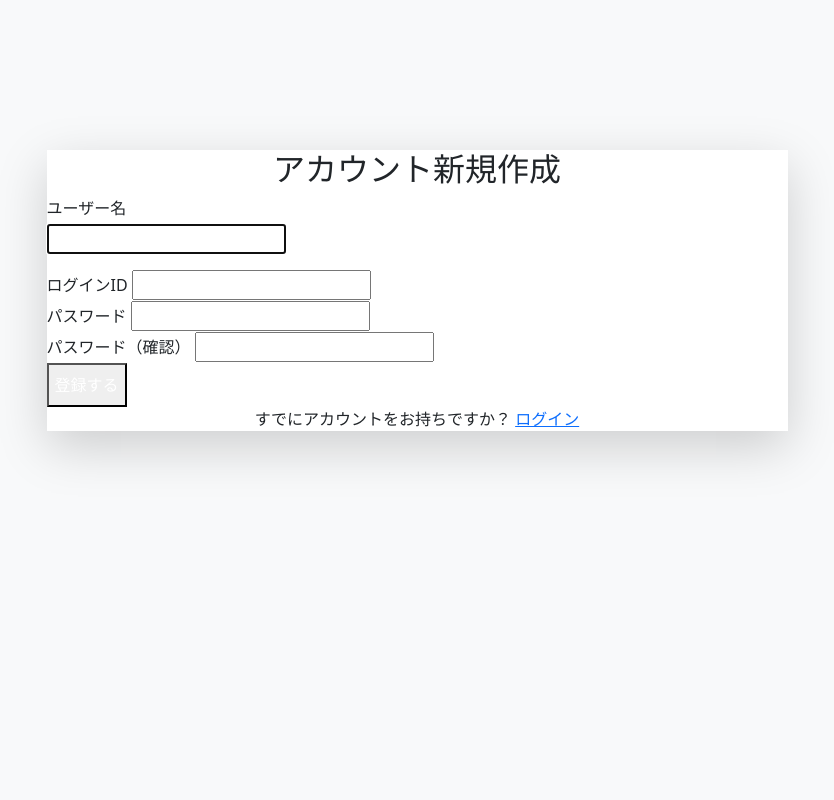
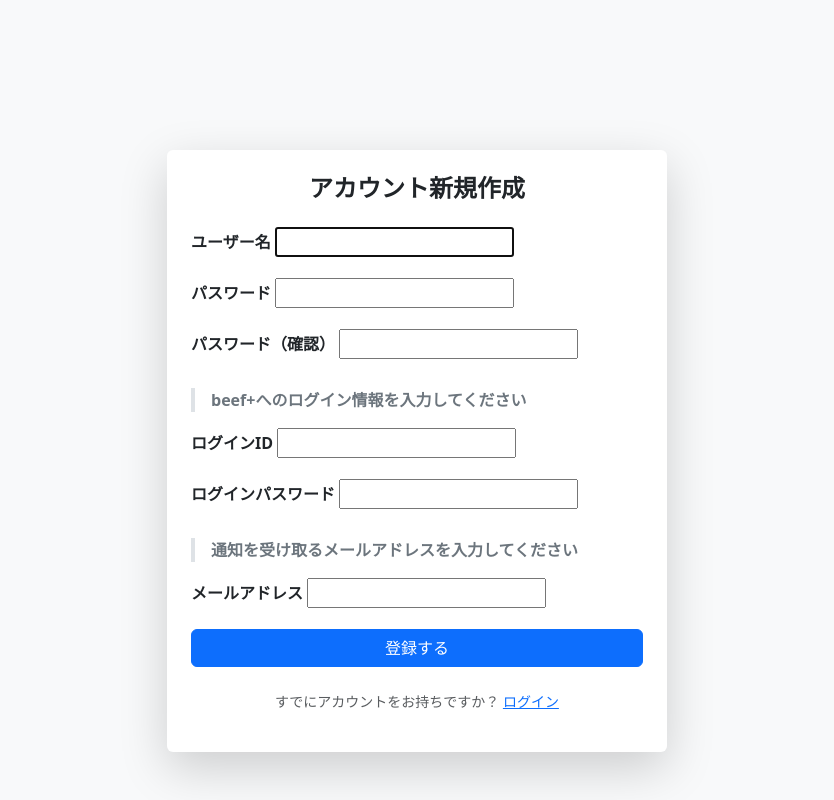
Before and after one commit to harunmu/kadai-inform, a Django app: page /account/signup/ in a window 1280 px wide. Shown: the whole page, without its empty margins (223-1057 px from the left). Run offline with Django 5.2, Linux system fonts and the light colour scheme.

Commit message:
add email

```diff
--- a/account/forms.py
+++ b/account/forms.py
@@ -9,4 +9,4 @@
 
     class Meta:
         model = User
-        fields = ('username','login_id','login_password') #パスワード以外の表示したい項目を記述
+        fields = ('username','email','login_id','login_password') #パスワード以外の表示したい項目を記述
--- a/templates/registration/signup.html
+++ b/templates/registration/signup.html
@@ -4,58 +4,82 @@
 
 
 
-    <div class="bg-white p-8 rounded-2xl shadow-lg w-full max-w-md">
-        <h2 class="text-2xl font-bold mb-6 text-center">アカウント新規作成</h2>
+<div class="bg-white p-4 rounded shadow-lg w-100" style="max-width: 500px; margin: auto;">
+  <h2 class="h4 mb-4 text-center fw-bold">アカウント新規作成</h2>
 
-        <form method="post" class="space-y-4">
+  <form method="post">
     {% csrf_token %}
 
     <!-- ユーザー名 -->
-            <div>
-                <label class="block mb-1 font-semibold">ユーザー名</label>
-                <p>
-                    {{ form.username }}
-                </p>
+    <div class="mb-3">
+      <label class="form-label fw-semibold">ユーザー名</label>
+      {{ form.username}}
       {% if form.username.errors %}
-                    <p class="text-sm text-red-500">{{ form.username.errors }}</p>
+        <div class="form-text text-danger">{{ form.username.errors }}</div>
       {% endif %}
     </div>
 
     <!-- ログインID -->
-            <div>
-                <label class="block mb-1 font-semibold">ログインID</label>
-                {{ form.login_id }}
-                {% if form.login_id.errors %}
-                    <p class="text-sm text-red-500">{{ form.login_id.errors }}</p>
+
+
+    <!-- パスワード -->
+    <div class="mb-3">
+      <label class="form-label fw-semibold">パスワード</label>
+      {{ form.password1}}
+      {% if form.password1.errors %}
+        <div class="form-text text-danger">{{ form.password1.errors }}</div>
       {% endif %}
     </div>
 
-            <!-- パスワード1 -->
-            <div>
-                <label class="block mb-1 font-semibold">パスワード</label>
-                {{ form.password1 }}
-                {% if form.password1.errors %}
-                    <p class="text-sm text-red-500">{{ form.password1.errors }}</p>
+    <!-- パスワード確認 -->
+    <div class="mb-3">
+      <label class="form-label fw-semibold">パスワード（確認）</label>
+      {{ form.password2}}
+      {% if form.password2.errors %}
+        <div class="form-text text-danger">{{ form.password2.errors }}</div>
       {% endif %}
     </div>
 
-            <!-- パスワード2 -->
-            <div>
-                <label class="block mb-1 font-semibold">パスワード（確認）</label>
-                {{ form.password2 }}
-                {% if form.password2.errors %}
-                    <p class="text-sm text-red-500">{{ form.password2.errors }}</p>
+    <p class="fw-semibold text-secondary border-start border-4 ps-3 mb-3 mt-4">
+        beef+へのログイン情報を入力してください
+    </p>
+
+    <div class="mb-3">
+      <label class="form-label fw-semibold">ログインID</label>
+      {{ form.login_id}}
+      {% if form.login_id.errors %}
+        <div class="form-text text-danger">{{ form.login_id.errors }}</div>
       {% endif %}
     </div>
 
-            <button type="submit" class="w-full bg-blue-500 text-white py-2 rounded-xl hover:bg-blue-600 transition duration-200">
-                登録する
-            </button>
+    <div class="mb-3">
+      <label class="form-label fw-semibold">ログインパスワード</label>
+      {{ form.login_password}}
+      {% if form.login_password.errors %}
+        <div class="form-text text-danger">{{ form.login_password.errors }}</div>
+      {% endif %}
+    </div>
+
+    <p class="fw-semibold text-secondary border-start border-4 ps-3 mb-3 mt-4">
+        通知を受け取るメールアドレスを入力してください
+    </p>
+
+    <div class="mb-3">
+      <label class="form-label fw-semibold">メールアドレス</label>
+      {{ form.email}}
+      {% if form.email.errors %}
+        <div class="form-text text-danger">{{ form.email.errors }}</div>
+      {% endif %}
+    </div>
+
+    <!-- 送信ボタン -->
+    <button type="submit" class="btn btn-primary w-100">登録する</button>
   </form>
 
-        <p class="mt-6 text-sm text-center text-gray-600">
-            すでにアカウントをお持ちですか？ <a href="{% url 'login' %}" class="text-blue-500 underline">ログイン</a>
+  <p class="mt-4 text-center text-muted small">
+    すでにアカウントをお持ちですか？ <a href="{% url 'login' %}" class="text-primary text-decoration-underline">ログイン</a>
   </p>
 </div>
 
+
 {% endblock content %}
```
Lines whose indentation alone changed are shown as unchanged.
